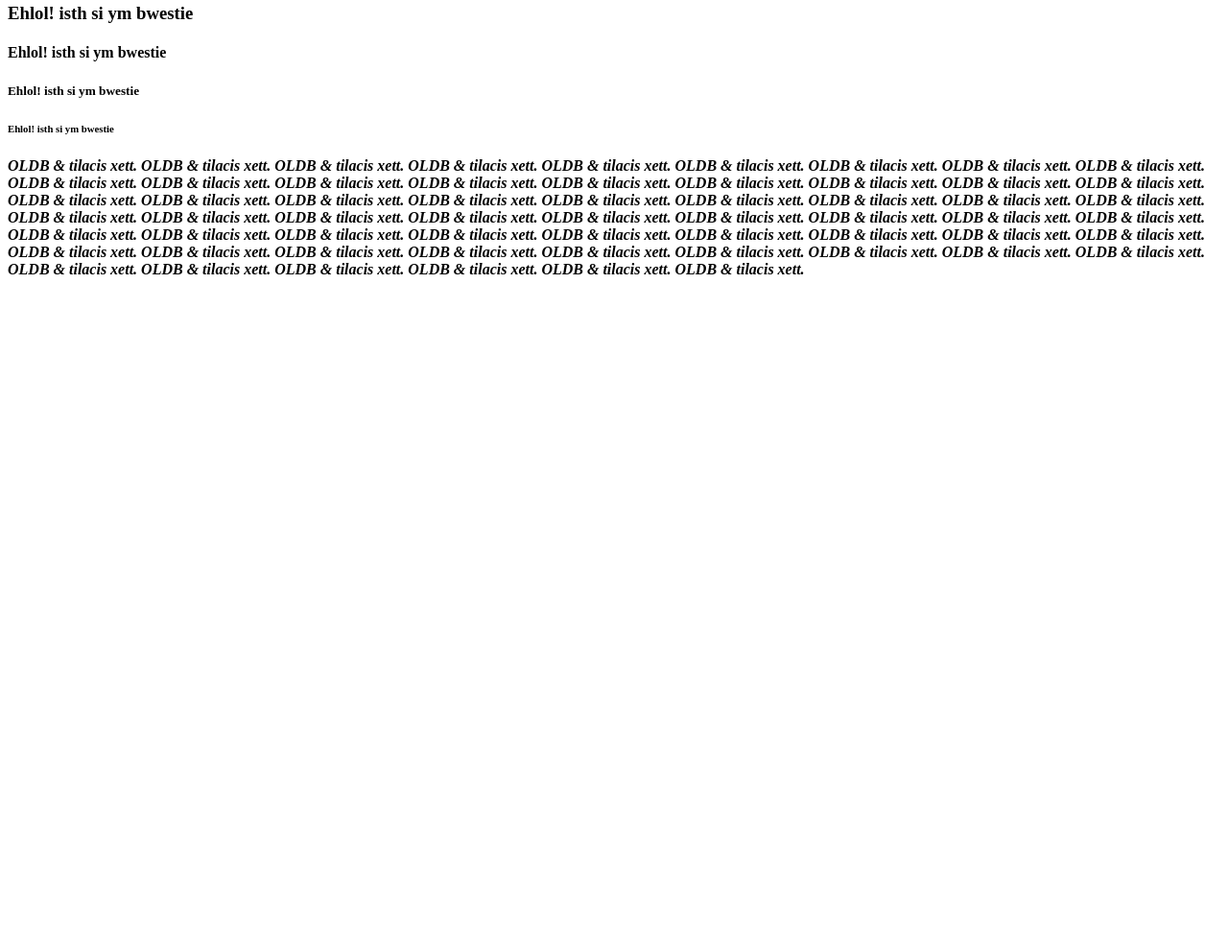
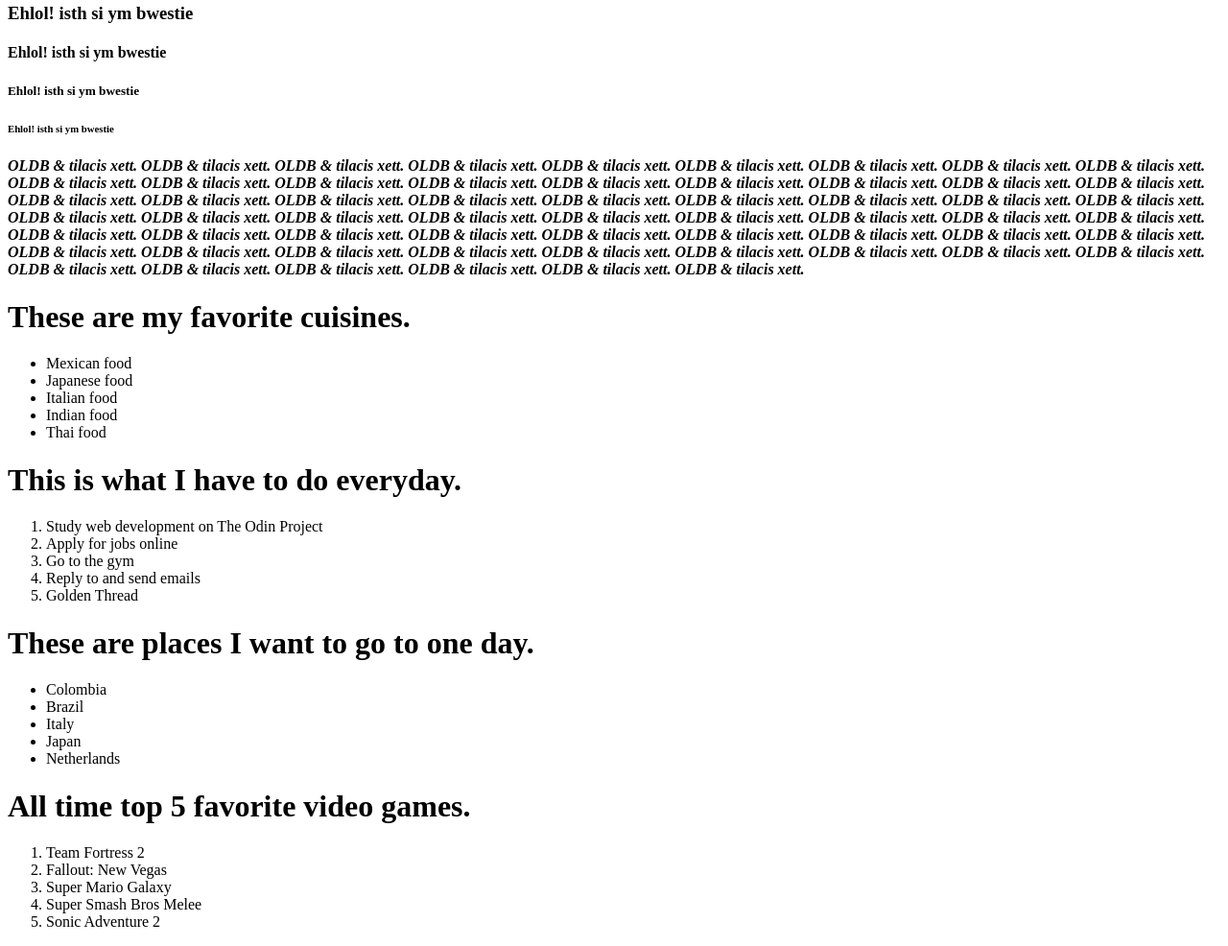
Before and after one commit to mguser4564/git_test, a plain HTML site: page index.html in a window 1280 px wide. Shown: the part 1038-2024 px from the top of the page at 96% size. Before the commit the page ends 1344 px from the top, so only its background shows below. Drawn offline with Linux system fonts and the light colour scheme.

Commit message:
I added some lists

```diff
--- a/index.html
+++ b/index.html
@@ -32,5 +32,37 @@
     <h6>Ehlol! isth si ym bwestie</h6>
 <p><strong><em>OLDB & tilacis xett. OLDB & tilacis xett. OLDB & tilacis xett. OLDB & tilacis xett. OLDB & tilacis xett. OLDB & tilacis xett. OLDB & tilacis xett. OLDB & tilacis xett. OLDB & tilacis xett. OLDB & tilacis xett. OLDB & tilacis xett. OLDB & tilacis xett. OLDB & tilacis xett. OLDB & tilacis xett. OLDB & tilacis xett. OLDB & tilacis xett. OLDB & tilacis xett. OLDB & tilacis xett. OLDB & tilacis xett. OLDB & tilacis xett. OLDB & tilacis xett. OLDB & tilacis xett. OLDB & tilacis xett. OLDB & tilacis xett. OLDB & tilacis xett. OLDB & tilacis xett. OLDB & tilacis xett. OLDB & tilacis xett. OLDB & tilacis xett. OLDB & tilacis xett. OLDB & tilacis xett. OLDB & tilacis xett. OLDB & tilacis xett. OLDB & tilacis xett. OLDB & tilacis xett. OLDB & tilacis xett. OLDB & tilacis xett. OLDB & tilacis xett. OLDB & tilacis xett. OLDB & tilacis xett. OLDB & tilacis xett. OLDB & tilacis xett. OLDB & tilacis xett. OLDB & tilacis xett. OLDB & tilacis xett. OLDB & tilacis xett. OLDB & tilacis xett. OLDB & tilacis xett. OLDB & tilacis xett. OLDB & tilacis xett. OLDB & tilacis xett. OLDB & tilacis xett. OLDB & tilacis xett. OLDB & tilacis xett. OLDB & tilacis xett. OLDB & tilacis xett. OLDB & tilacis xett. OLDB & tilacis xett. OLDB & tilacis xett. OLDB & tilacis xett.</em></strong></p>
 <!--I have used both <strong> and <em> tags in this paragraph above and I am testing out the HTML tag for leaving comments-->
+    <h1>These are my favorite cuisines.</h1>
+<ul>
+    <li>Mexican food</li>
+    <li>Japanese food</li>
+    <li>Italian food</li>
+    <li>Indian food</li>
+    <li>Thai food</li>
+</ul>
+    <h1>This is what I have to do everyday.</h1>
+<ol>
+    <li>Study web development on The Odin Project</li>
+    <li>Apply for jobs online</li>
+    <li>Go to the gym</li>
+    <li> Reply to and send emails</li>
+    <li>Golden Thread</li>
+</ol>
+    <h1>These are places I want to go to one day.</h1>
+<ul>
+    <li>Colombia</li>
+    <li>Brazil</li>
+    <li>Italy</li>
+    <li>Japan</li>
+    <li>Netherlands</li>
+</ul>
+    <h1>All time top 5 favorite video games.</h1>
+<ol>
+    <li>Team Fortress 2</li>
+    <li>Fallout: New Vegas</li>
+    <li>Super Mario Galaxy</li>
+    <li>Super Smash Bros Melee</li>
+    <li>Sonic Adventure 2</li>
+</ol>
 </body>
 </html>
```
